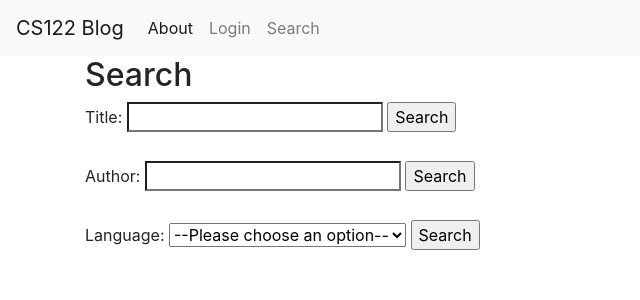
After one commit to EdwardHoang16/book-project, a Flask app: page /search in a window 1280 px wide. The commit adds this page. Shown: the top 300 px of the page, without its empty margins (0-640 px from the left). Run offline with Flask 2, Linux system fonts and the light colour scheme; some libraries are stand-ins or nearby versions.

Commit message:
Added search and made use of get_email in navbar

```diff
--- a/app.py
+++ b/app.py
@@ -64,6 +64,10 @@ def get_email():
 app = Flask(__name__)
 app.config['SECRET_KEY'] = '123'
 
+@app.context_processor
+def get_login():
+    return dict(get_email=get_email)
+
 @app.route('/')
 def index():
     posts = get_all_posts()
@@ -108,16 +112,21 @@ def login():
     if not get_email():
         return render_template('login.html')
     else:
-        posts = get_all_posts()
-        return render_template('index.html', posts=posts)
+        return render_template('loggedin.html')
+        #posts = get_all_posts()
+        #return render_template('index.html', posts=posts)
+
 
 # delete cookie holding user's email info and return them to index
 @app.route('/logout')
 def logout():
-    posts = get_all_posts()
-    resp = make_response(render_template('index.html', posts=posts))
+    resp = make_response(render_template('loggedout.html'))
     flask.Response.delete_cookie(resp, key='email')
     return resp
+
+@app.route('/search')
+def search():
+    return render_template('search.html')
 
 # check if credentials match against db
 # if credentials match, set cookie (with 1 hour timeout) on user's side which contains email
--- a/init_db.py
+++ b/init_db.py
@@ -24,7 +24,7 @@ publication_date = []
 publisher = []
 renter = []
 j = 0
-with open(filePath, "r") as a_file:
+with open(filePath, "r", encoding='UTF8') as a_file:
     for line in a_file:
         if j == 0:
             j = j + 1
--- a/templates/base.html
+++ b/templates/base.html
@@ -22,11 +22,14 @@
                   <a class="nav-link" href="#">About</a>
               </li>
               <li class="nav-item">
-                {% if not userLoggedIn %}
+                {% if get_email() %}
+                  <a class="nav-link" href="{{ url_for('logout') }}">Logout</a>
+                {% elif not get_email() %}
                   <a class="nav-link" href="{{ url_for('login') }}">Login</a>
-                {% else %}
-                  <a class="nav-link" href="#">Account</a>
                 {% endif %}
+              </li>
+              <li>
+                <a class="nav-link" href="{{ url_for('search') }}">Search</a>
               </li>
             </ul>
         </div>
--- /dev/null
+++ b/templates/loggedout.html
@@ -0,0 +1,6 @@
+{% extends 'base.html' %}
+
+{% block content %}
+    <h2>{% block title %} Logged Out! {% endblock %}</h2>
+    Made a mistake? <a href="{{ url_for('login') }}">Login</a>
+{% endblock %}
--- /dev/null
+++ b/templates/search.html
@@ -0,0 +1,31 @@
+{% extends 'base.html' %}
+
+{% block content %}
+    <h2>{% block title %} Search {% endblock %}</h2>
+    <form action="" method="post">
+        <label for="title">Title:</label>
+        <input type="search" name="title" id="title" />
+        <input type="submit" value="Search" />
+    </form>
+    <br />
+
+    <form action="" method="post">
+        <label for="author">Author:</label>
+        <input type="search" name="author" id="author" />
+        <input type="submit" value="Search" />
+    </form>
+    <br />
+
+    <form action="" method="post">
+        <label for="language">Language:</label>
+        <select name="language" id="language">
+            <option value="">--Please choose an option--</option>
+            <option value="eng">English</option>
+            <option value="en-GB">English (United Kingdom)</option>
+            <option value="en-US">English (United States)</option>
+            <option value="spa">Spanish</option>
+            <option value="fre">French</option>
+        </select>
+        <input type="submit" value="Search" />
+    </form>
+{% endblock %}
```
Also changed, not shown: database.db.
